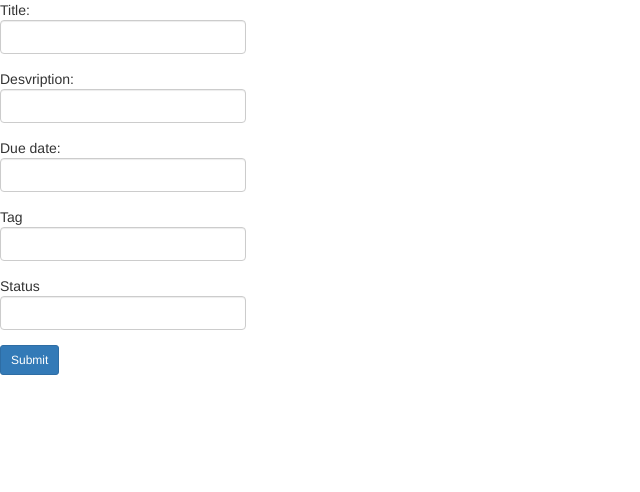
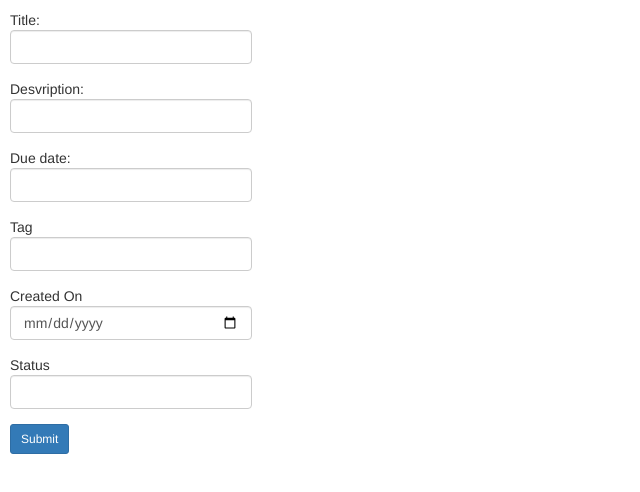
Before and after one commit to anubhav230/todo_list, a React (Create React App) app: page / in a window 1280 px wide. Shown: the top 492 px of the page, without its empty margins (0-640 px from the left). Built offline with nearby package versions, Linux system fonts and the light colour scheme.

Commit message:
ability to add new list

```diff
--- a/src/component/todo_list.js
+++ b/src/component/todo_list.js
@@ -9,18 +9,57 @@ import 'bootstrap/dist/css/bootstrap.css';
 class ActiveEvents extends Component {
     constructor(props) {
         super(props);
-        this.columns = [{
-            dataField: 'id',
-            text: 'ID',
-        }];
+        this.columns = [
+            {
+                dataField: 'id',
+                text: 'ID',
+            },
+            {
+                dataField: 'title',
+                text: 'Title',
+            },
+            {
+                dataField: 'description',
+                text: 'Description',
+            },
+            {
+                dataField: 'due_date:',
+                text: 'Due Date:',
+            },
+            {
+                dataField: 'status',
+                text: 'Status',
+            },
+            {
+                dataField: 'Timestamp',
+                text: 'Created On',
+            },
+        ]
 
         this.state = {
-            todo_list: [],
+            data: {},
+            todo_list: []
         }
+        this.handleChange = this.handleChange.bind(this);
     }
+
+    handleChange(key, value) {
+        const { data } = this.state;
+        data[key] = value;
+        console.info(data);
+        this.setState({ data });
+    }
+
+    handleSubmit() {
+        const { data, todo_list} = this.state;
+        todo_list.push(data);
+        console.info(todo_list)
+        this.setState({todo_list});
+    }
+
     render() {
         return (
-            <div style={{ backgroundColor: '' }}>
+            <div style={{ padding: '10px' }}>
                 <div style={{ width: '30%' }}>
                     <Card>
                         <CardHeader></CardHeader>
@@ -32,6 +71,7 @@ class ActiveEvents extends Component {
                                 <div className="form-group mb-2">
                                     <span>Title: </span>
                                     <input class="form-control" type="text"
+                                        onChange={e => this.handleChange('title', e.target.value)}
                                     />
                                     <small style={{ color: 'red' }}></small>
                                 </div>
@@ -40,6 +80,7 @@ class ActiveEvents extends Component {
                                 <div className="form-group mb-2">
                                     <span>Desvription: </span>
                                     <input class="form-control" type="text"
+                                        onChange={e => this.handleChange('description', e.target.value)}
                                     />
                                     <small style={{ color: 'red' }}></small>
                                 </div>
@@ -48,6 +89,7 @@ class ActiveEvents extends Component {
                                 <div className="form-group mb-2">
                                     <span>Due date: </span>
                                     <input class="form-control" type="text"
+                                        onChange={e => this.handleChange('due_date', e.target.value)}
                                     />
                                     <small style={{ color: 'red' }}></small>
                                 </div>
@@ -56,6 +98,16 @@ class ActiveEvents extends Component {
                                 <div className="form-group mb-2">
                                     <span>Tag </span>
                                     <input class="form-control" type="text"
+                                        onChange={e => this.handleChange('title', e.target.value)}
+                                    />
+                                    <small style={{ color: 'red' }}></small>
+                                </div>
+                            </Col>
+                            <Col id="spaces" md="8">
+                                <div className="form-group mb-2">
+                                    <span>Created On </span>
+                                    <input class="form-control" type="date"
+                                        onChange={e => this.handleChange('Timestamp', e.target.value)}
                                     />
                                     <small style={{ color: 'red' }}></small>
                                 </div>
@@ -63,13 +115,15 @@ class ActiveEvents extends Component {
                             <Col id="spaces" md="8">
                                 <div className="form-group mb-2">
                                     <span>Status </span>
-                                    <input class="form-control" type="text"/>
+                                    <input class="form-control" type="text"
+                                        onChange={e => this.handleChange('status', e.target.value)}
+                                    />
                                     <small style={{ color: 'red' }}></small>
                                 </div>
                             </Col>
                         </form>
                     </Row>
-                    <button className="btn btn-primary btn-sm radius-md"><span>Submit</span></button>
+                    <button className="btn btn-primary btn-sm radius-md" onClick={() => this.handleSubmit()}><span>Submit</span></button>
                 </div>
                 <div>
                 </div>
```
